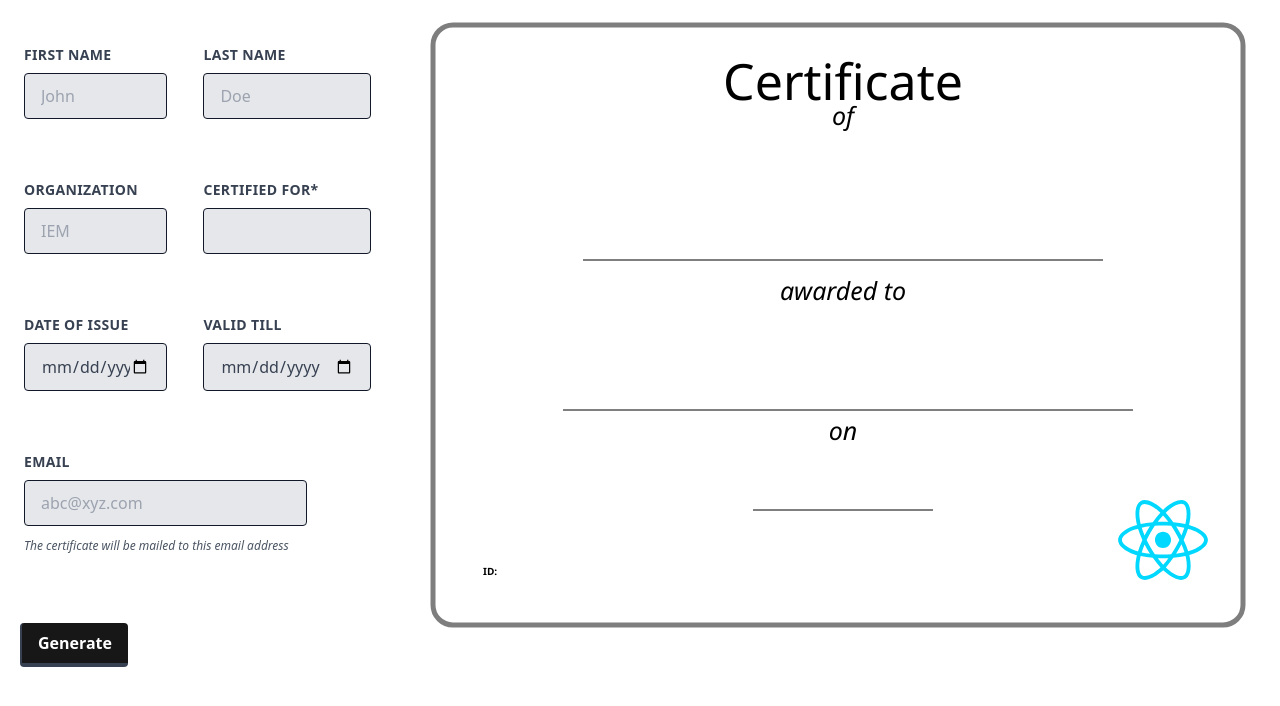
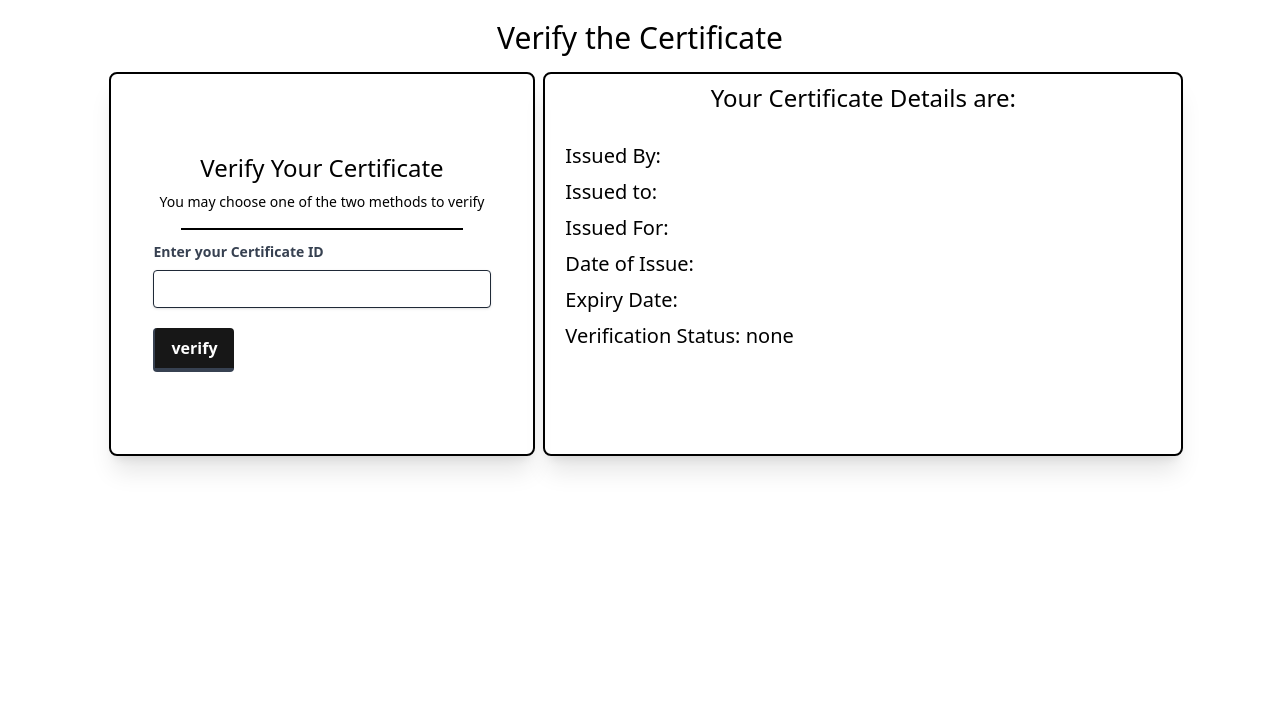
Before and after one commit to SBasu-7870/BlockCertify, a React (Vite) app: page / in a window 1280 px wide. Shown: the top 706 px of the page. Built offline with nearby package versions, Linux system fonts and the light colour scheme; no server answers; what web3 would draw is missing.

Commit message:
fetch certificate data

```diff
--- a/src/pages/CertificateForm.jsx
+++ b/src/pages/CertificateForm.jsx
@@ -7,8 +7,8 @@ function CertificateForm() {
     const [lastName,setLastName] = useState("")
     const [org,setOrg] = useState("")
     const [issuefor,setIssueFor] = useState("")
-    const [issueDate,setIssueDate] = useState(null)
-    const [expiryDate,setExpiryDare] = useState(null);
+    const [issueDate,setIssueDate] = useState('')
+    const [expiryDate,setExpiryDare] = useState('');
     const [email,setEmail] = useState("");
     const [hash,setHash] = useState(undefined);
 
--- a/src/pages/Landing.jsx
+++ b/src/pages/Landing.jsx
@@ -1,6 +1,7 @@
 import React from "react";
 import LoginComponent from "../components/LoginComponent";
 import CertificateForm from "./CertificateForm";
+import VerifyCertificate from "./VerifyCertificate";
 
 function Landing() {
   return (
@@ -8,7 +9,8 @@ function Landing() {
     //   <LoginComponent title={"Verify"} description={"Login to verify your certificate"}/>
     //   <LoginComponent title={"Issue"} description={"Login to issue a certificate"}/>
     // </div>
-    <CertificateForm/>
+    // <CertificateForm/>
+    <VerifyCertificate/>
   );
 }
 
--- a/src/pages/VerifyCertificate.jsx
+++ b/src/pages/VerifyCertificate.jsx
@@ -1,10 +1,47 @@
-import React from 'react'
+import React,{useState} from 'react'
+import verify from '../utils/verifyCertificate';
 
 function VerifyCertificate() {
+  const [certificateHash,setCertificateHash] = useState("");
+  const [data,setData] = useState({});
+
+  const handleClick = async (event)=>{
+      event.preventDefault();
+      const certificateData = await verify(certificateHash);
+      setData(certificateData.data);
+  }
+
   return (
-    <div>
-
+    <>
+    <h1 className='block text-3xl text-center mt-5'>Verify the Certificate</h1>
+    <div className='flex flex-row items-center justify-center'>
+    <div className='flex flex-col justify-center items-center my-4 ml-3 mr-2 w-1/3 h-96 max-w-lg border-solid border-2 border-black rounded-lg shadow-xl'>
+       <h1 className='block text-2xl my-2 mx-auto'>Verify Your Certificate</h1>
+       <p className='text-sm bold mb-4'>You may choose one of the two methods to verify</p>
+       <hr className='block w-2/3 border-solid border border-black justify-center'/>
+       <form className='m-2 p-1'>
+         <label htmlFor="Auth" className='block text-sm text-gray-700 font-bold mb-2'>Enter your Certificate ID</label>
+         <input value={certificateHash} onChange={e => setCertificateHash(e.target.value)} type="text" className='shadow appearance-none border border-gray-800 rounded w-full py-2 px-3 text-gray-500 leading-tight transition ease-in-out delay-150 hover:-translate-y-1 hover:scale-110 duration-300 focus:outline-none focus:shadow-outline'/>
+         <button onClick={handleClick} className=' bg-neutral-900 hover:bg-neutral-800 text-white font-bold mt-5 py-2 px-4 border-b-4 border-l-2 border-gray-700 hover:border-gray-500 rounded'>
+           verify
+         </button>
+       </form>
     </div>
+    <div className='flex flex-col items-center w-1/2 h-96 border-solid border-2 border-black rounded-lg shadow-xl'>
+      <h1 className='block text-2xl mt-2'>Your Certificate Details are:</h1>
+      <div className='flex items-start mt-3 pl-5 py-2 w-full'>
+      <ul className='list-none'>
+        <li className='text-xl my-2'>Issued By: {data.org}</li>
+        <li className='text-xl my-2'>Issued to: {data.name}</li>
+        <li className='text-xl my-2'>Issued For: {data.issuefor}</li>
+        <li className='text-xl my-2'>Date of Issue: {data.issueDate}</li>
+        <li className='text-xl my-2'>Expiry Date: {data.expiryDate}</li>
+        <li className='text-xl my-2'>Verification Status: none</li>
+      </ul>
+      </div>
+    </div>
+    </div>
+    </>
   )
 }
 
--- a/src/utils/addLeaf.js
+++ b/src/utils/addLeaf.js
@@ -24,7 +24,7 @@ const addLeaf = async (data)=> {
        data: arrayUnion(data)
      }, {merge: true})
 
-    generateMerkleRoot(hashArray);
+    // generateMerkleRoot(hashArray);
 
     await generateMerkleTree(hashArray);
 
--- /dev/null
+++ b/src/utils/verifyCertificate.js
@@ -0,0 +1,19 @@
+import { db } from "../../firebase";
+import { doc, getDoc, setDoc, arrayUnion } from "firebase/firestore";
+
+
+
+const verify = async (certificateHash)=>{
+    const certifDataRef = doc(db, 'merkleTree', 'certificateData');
+
+    const certifDocSnap = await getDoc(certifDataRef);
+    const hashArray = certifDocSnap.data().hash;
+    const dataArray = certifDocSnap.data().data;
+
+    const index = hashArray.indexOf(certificateHash);
+
+    return {hash:hashArray[index],data:dataArray[index]};
+}
+
+
+export default verify;
```
